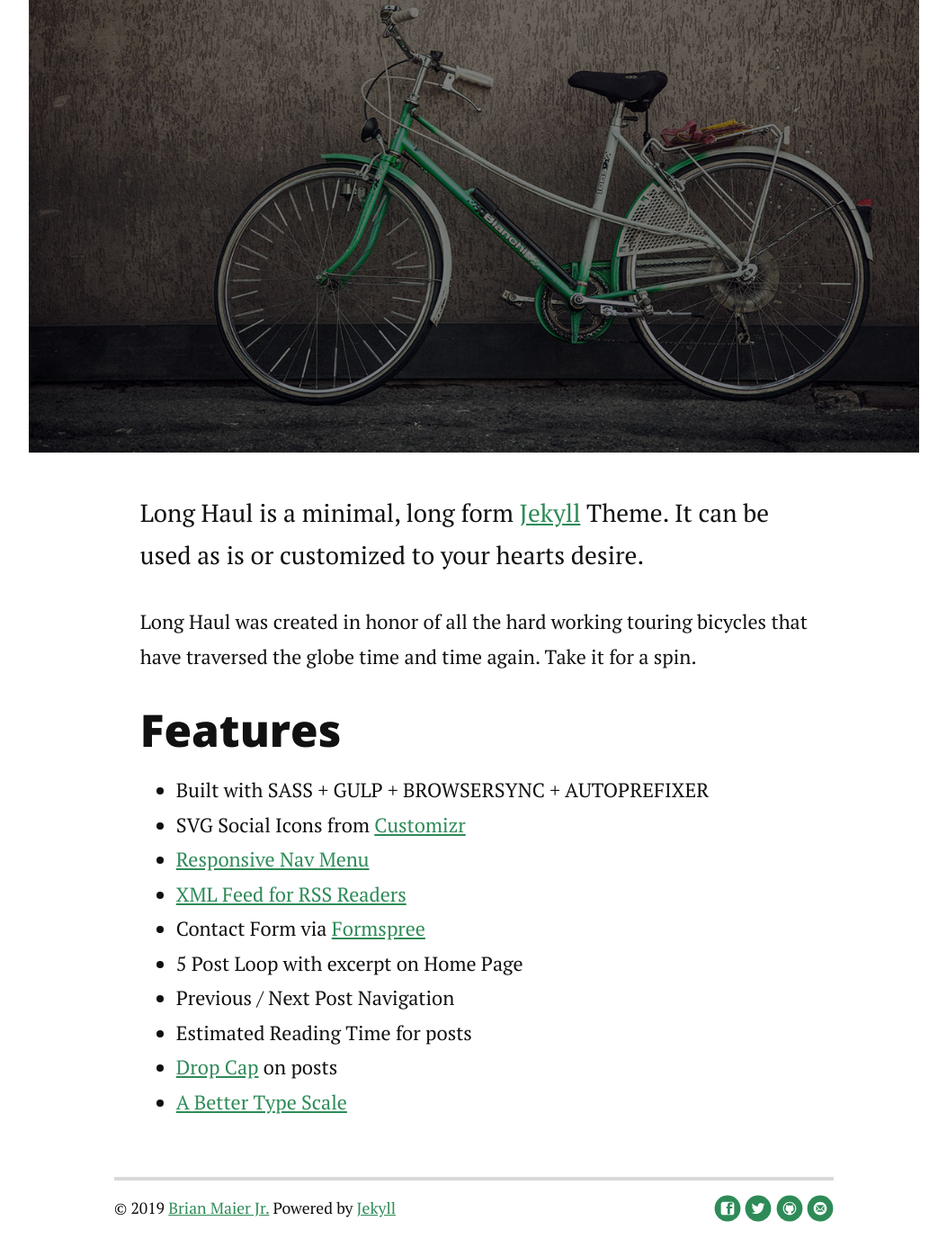
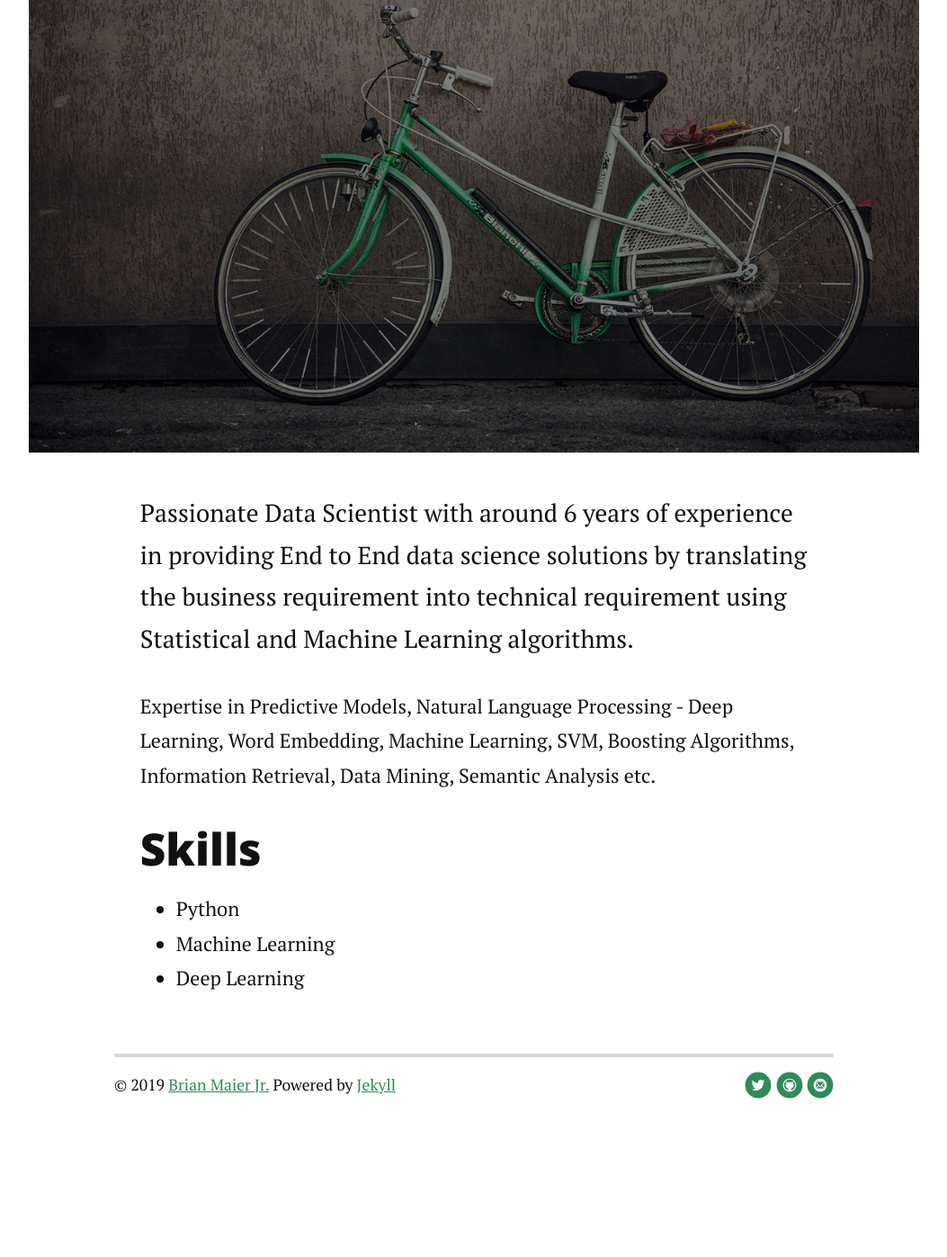
Before and after one commit to sathvisiva/sathvisiva.github.io, a Jekyll site: the page built from about.md, in a window 1280 px wide and 1400 px high, scrolled down 654 px. Shown: the top 1397 px of the window at 90% size, without its empty margins (113-1166 px from the left). Built offline with Jekyll 4.4.1, drawn with Linux system fonts in a browser that asks for light colours; nearby versions of some CDN libraries; after the commit the page ends 1916 px from its top, so only the background shows below that; some of the changed text lies outside the part shown.

Commit message:
layout changes

```diff
--- a/_config.yml
+++ b/_config.yml
@@ -1,7 +1,7 @@
-title: Long Haul
-description: Long Form Jekyll theme built with SASS / COMPASS / SUSY
+title: Sathvi Siva
+description: Data Scientist
 
-url: http://brianmaierjr.github.com/long-haul
+url: https://github.com/sathvisiva
 baseurl: ""
 paginate_path: "blog/page:num/"
 permalink: blog/:title/
@@ -20,9 +20,8 @@ navigation:
     url: /contact
 
 social:
-  github: brianmaierjr
-  twitter: brianmaierjr
-  facebook: brianmaierjr
-  email: brimaidesigns@gmail.com
+  github: sathvisiva
+  twitter: sathvisiva
+  email: sathvisiva@gmail.com
 
 google_analytics: "UA-58263416-1"
--- a/_includes/header.html
+++ b/_includes/header.html
@@ -8,8 +8,8 @@
                      <a href="{{ link.url | prepend: site.baseurl }}">{{ link.title }}</a>
                  </li>
                  {% endfor %}
-                 <li> <a href="https://github.com/brianmaierjr/long-haul" target="_blank">GitHub</a></li>
-                 <li><a href="https://github.com/brianmaierjr/long-haul/archive/master.zip">Download Theme</a></li>
+                 <li> <a href="https://github.com/sathvisiva" target="_blank">GitHub</a></li>
+
              </ul>
          </nav>
      </div>
--- a/about.md
+++ b/about.md
@@ -4,21 +4,15 @@ title: About Long Haul
 ---
 
 <div class="post">
-	<h1 class="pageTitle">About Long Haul</h1>
+	<h1 class="pageTitle">About Sathvisiva</h1>
 	<img src="{{ '/assets/img/touring.jpg' | prepend: site.baseurl }}" alt="">
-	<p class="intro">Long Haul is a minimal, long form <a href="http://jekyllrb.com">Jekyll</a> Theme. It can be used as is or customized to your hearts desire.</p>
-	<p>Long Haul was created in honor of all the hard working touring bicycles that have traversed the globe time and time again. Take it for a spin.</p>
-	<h2>Features</h2>
+	<p class="intro">Passionate Data Scientist with around 6 years of experience in providing End to End data science solutions by translating the business requirement into technical requirement using Statistical and Machine Learning algorithms.
+</p>
+	<p>Expertise in Predictive Models, Natural Language Processing - Deep Learning, Word Embedding, Machine Learning, SVM, Boosting Algorithms, Information Retrieval, Data Mining, Semantic Analysis etc.</p>
+	<h2>Skills</h2>
 	<ul>
-		<li>Built with SASS + GULP + BROWSERSYNC + AUTOPREFIXER</li>
-  		<li>SVG Social Icons from <a href="http://customizr.net/icons/">Customizr</a></li>
-  		<li><a href="http://responsive-nav.com/">Responsive Nav Menu</a></li>
-  		<li><a href="https://github.com/snaptortoise/jekyll-rss-feeds">XML Feed for RSS Readers</a></li>
-  		<li>Contact Form via <a href="http://formspree.io/">Formspree</a></li>
-      <li>5 Post Loop with excerpt on Home Page</li>
-  		<li>Previous / Next Post Navigation</li>
-      <li>Estimated Reading Time for posts</li>
-  		<li><a href="https://github.com/adobe-webplatform/dropcap.js">Drop Cap</a> on posts</li>
-  		<li><a href="http://typecast.com/blog/a-more-modern-scale-for-web-typography">A Better Type Scale</a></li>
+		<li>Python</li>
+  		<li>Machine Learning</li>
+  		<li>Deep Learning</li>
   	</ul>
 </div>
--- a/index.html
+++ b/index.html
@@ -1,6 +1,6 @@
 ---
 layout: default
-title: Long Haul
+title: Sathvi
 ---
 
 <div class="home" id="home">
--- a/package.json
+++ b/package.json
@@ -1,7 +1,7 @@
 {
-  "name": "long-haul",
+  "name": "Sathvi",
   "version": "0.0.0",
-  "description": "A minimal, type-focused Jekyll theme. ",
+  "description": "Personal Profile ",
   "main": "gulpfile.js",
   "scripts": {
     "test": "echo \"Error: no test specified\" && exit 1"
```
Also changed, not shown: contact.md (+3 -5 lines), README.md (deleted), articles.md (line endings or trailing spaces).
